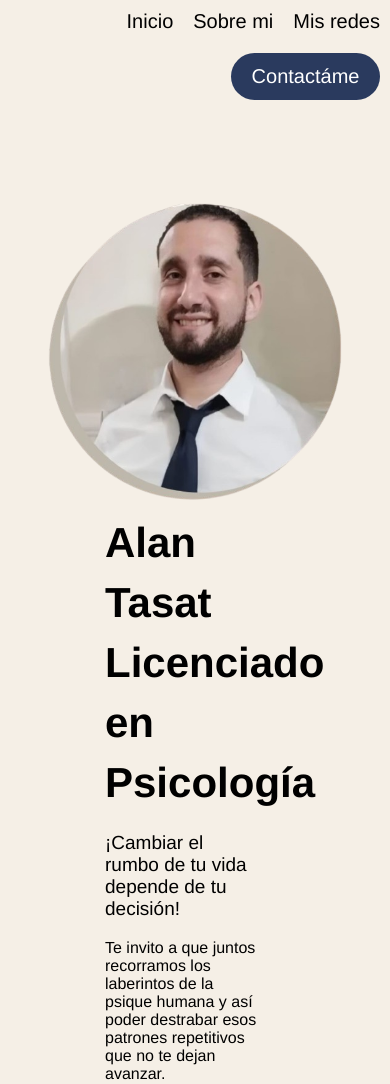
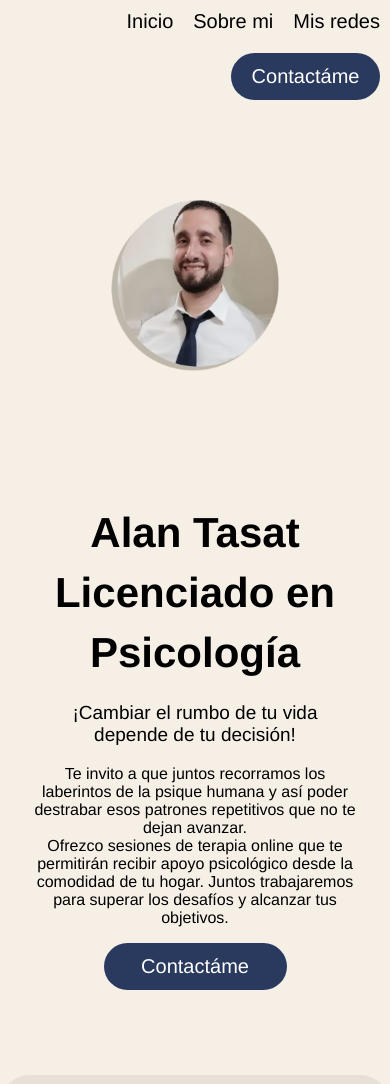
Before and after one commit to zoepreititasat/psychologist-portfolio, a plain HTML site: page index.html in a window 390 px wide. Shown: the top 1084 px of the page. Drawn offline with Linux system fonts and the light colour scheme.

Commit message:
css movile

```diff
--- a/index.html
+++ b/index.html
@@ -5,6 +5,8 @@
     <link rel="stylesheet" href="style.css" />
     <link rel="shortcut icon" href="brain-icon-free-png.ico" />
     <meta name="google-site-verification" content="MPVv3thZKll7pY3vPppXI21cZxIp5mVMXMwOErCHKUo" />
+    <meta name="viewport" content="width=device-width, initial-scale=1.0">
+
   </head>
   <body style="background-color: #F5EFE6; margin: 0;">
     <div class="home">
@@ -28,7 +30,7 @@
         </div>
 
         <div class="inicio">
-          <div>
+          <div class="img">
             <img class="alan" src="alan-def.png" />
           </div>
           <div class="texto-inicio">
@@ -103,7 +105,7 @@
                   <img class="image-3" src="linkedin.svg" />
               </a>
             </div>
-            <a href="https://www.linkedin.com/in/zoe-preiti-tasat/" style="text-decoration: none; color: black;">
+            <a href="https://www.linkedin.com/in/zoe-preiti/" style="text-decoration: none; color: black;">
               <p class="text-wrapper-12">Copyright ©2025 All rights reserved - Zoe Preiti</p>
             <a/>
           </footer>
--- a/style.css
+++ b/style.css
@@ -29,6 +29,7 @@ html{
     border-radius: 154.5px;
     width: 309px;
   }
+
 
   .inicio{
     display: flex;
@@ -71,6 +72,24 @@ html{
     font-size: 19px;
     letter-spacing: 0;
     line-height: normal;
+  }
+
+  .text-titulo{
+
+    margin-right: 26px;
+  }
+
+  .text-parrafo{
+
+    margin-right: 26px;
+  }
+
+  .texto-inicio{
+    max-width: 50%;
+  }
+
+  .group{
+    max-width: 50%;
   }
 
   .home .text-wrapper-2 {
@@ -357,23 +376,6 @@ html{
     line-height: normal;
   }
 
-  .text-titulo{
-
-    margin-right: 26px;
-  }
-
-  .text-parrafo{
-
-    margin-right: 26px;
-  }
-
-  .texto-inicio{
-    max-width: 50%;
-  }
-
-  .group{
-    max-width: 50%;
-  }
 
   .home .image{
     max-height: 30px;
@@ -388,3 +390,66 @@ html{
     max-height: 30px;
     margin: 5px;
   }
+
+  @media (max-width: 768px) {
+    .inicio {
+          display: flex;
+          flex-direction: column;
+          margin-top: 70px;
+          margin-bottom: 70px;
+          padding: 15px;
+          align-content: center;
+          flex-wrap: wrap;        /* Espacio entre elementos */
+    }
+
+    .texto-inicio {
+      max-width: 90%; /* Ajusta el texto para que no ocupe demasiado ancho */
+      text-align: center; /* Centra el texto */
+    }
+
+    .home .alan {
+      max-width: 60%; /* Ajusta el tamaño de la imagen para móviles */
+    }
+    .home .img{
+      max-width: 80%;
+    display: flex;
+    flex-direction: column;
+    align-items: center;
+    }
+
+    .text-parrafo{
+      margin: 0px;
+    }
+    .text-titulo{
+      margin: 0px;
+    }
+
+    .group{
+      display: flex;
+    justify-content: center;
+    max-width: 100%;
+    }
+    .home .contact-button {
+      margin-right: 0px;
+    }
+    .bloques-2-3 {
+      display: flex
+  ;
+      flex-direction: column;
+      align-items: center;
+      justify-content: center;
+      margin-top: 15px;
+    }
+    .home .overlap-3 {
+      max-width: 418px;
+      margin-bottom: 15px;
+      padding: 10px;
+      background-color: #F5EFE6;
+      border-radius: 30px;
+      display: flex;
+      box-shadow: 0px 4px 10px #bbe1fa40;
+      flex-direction: column;
+      justify-content: center;
+      margin-right: 0px;
+    }
+  }
```
